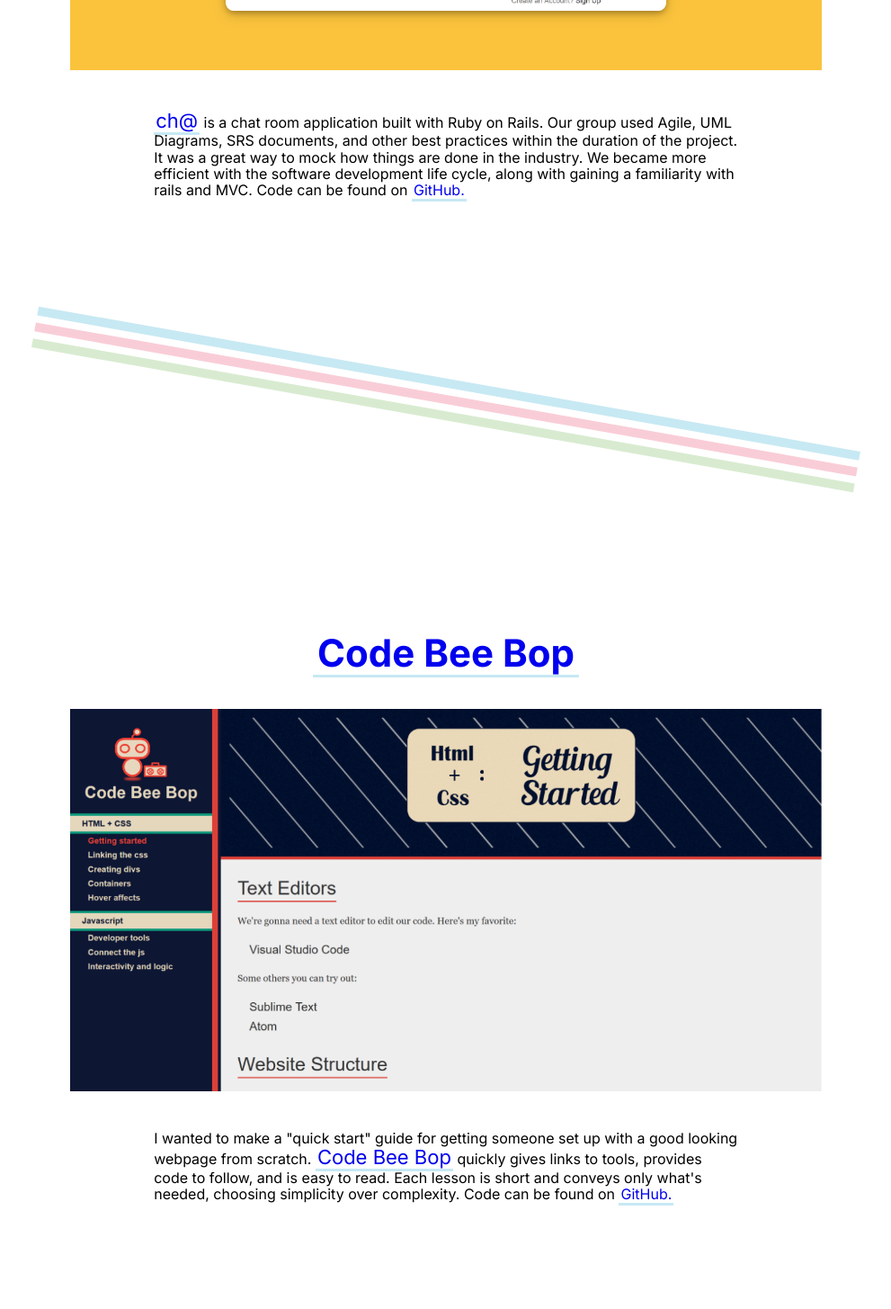
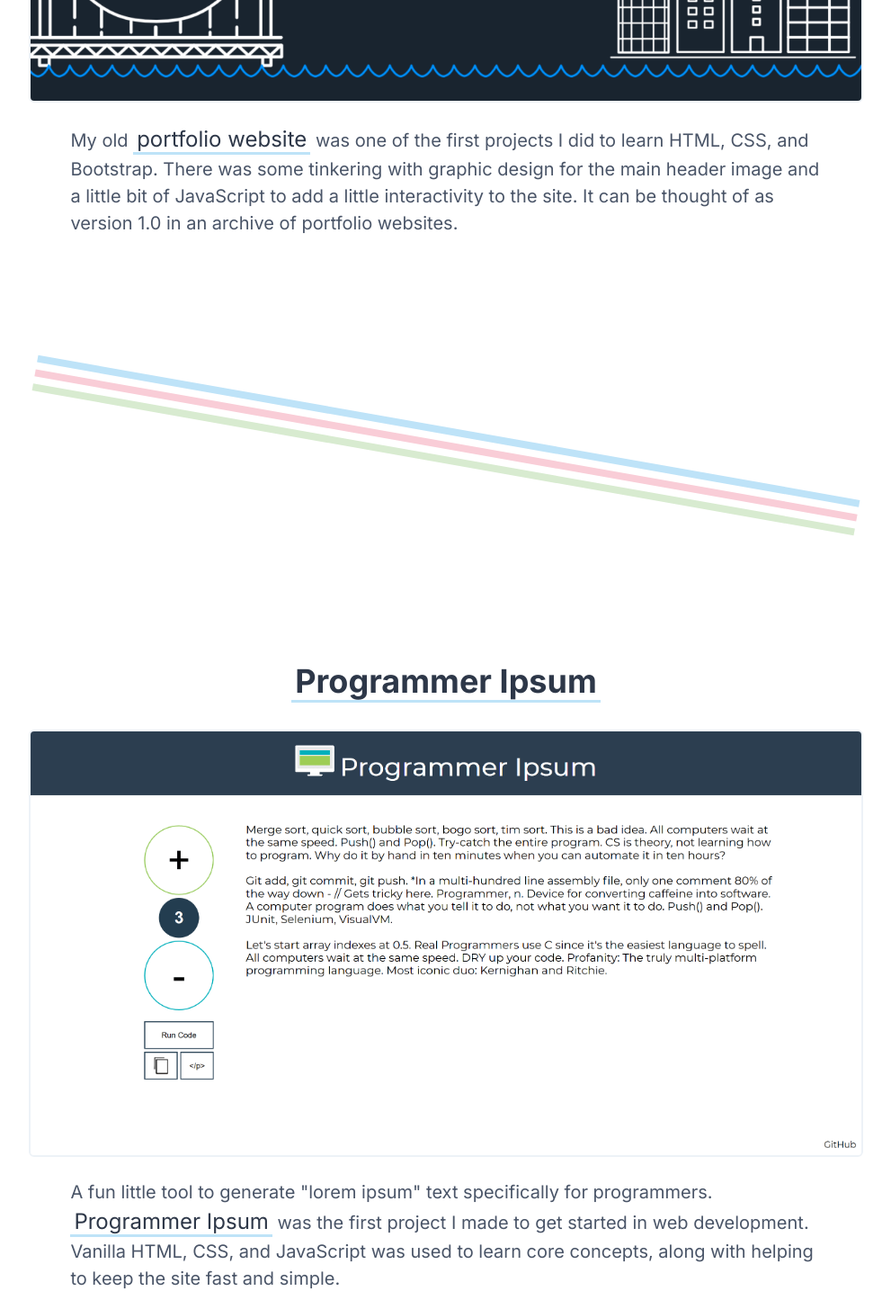
Before and after one commit to Josh961/Personal-Website, an Angular app: page /projects in a window 1280 px wide. Shown: the part 580-2035 px from the top of the page at 90% size, without its empty margins (144-1135 px from the left). Built offline with nearby package versions, Linux system fonts and the light colour scheme.

Commit message:
Rewrite projects component to use BEM and update styling

```diff
--- a/src/app/modules/projects/component/projects.component.html
+++ b/src/app/modules/projects/component/projects.component.html
@@ -1,99 +1,38 @@
 <app-navigation></app-navigation>
-
 <div class="container">
-  <!-- ch@ -->
   <div class="project-item">
-    <h2 class="header">
-      <a href="https://mighty-coast-82167.herokuapp.com/" target="_blank">ch@</a>
-    </h2>
-    <a href="https://mighty-coast-82167.herokuapp.com/" target="_blank">
-      <img class="image" src="assets/images/chat.png" alt="ch@">
+    <a href="https://josh961.github.io/Personal-Website/" target="_blank">
+      <h2 class="project-item__link project-item__link--large">Old Portfolio Website</h2>
     </a>
-    <div class="info">
-      <p>
-        <a class="link -large" href="https://mighty-coast-82167.herokuapp.com/" target="_blank">ch@</a>
-        is a chat room application built with Ruby on Rails. Our group used Agile, UML Diagrams,
-        SRS documents, and other best practices within the duration of the project. It was a great way
-        to mock how things are done in the industry. We became more efficient with the software development
-        life cycle, along with gaining a familiarity with rails and MVC. Code can be found on
-        <a class="link" href="https://github.com/Josh961/chat" target="_blank">GitHub.</a>
-      </p>
-    </div>
-  </div>
-  <div class="separator">
-    <hr class="line -blue">
-    <hr class="line -pink">
-    <hr class="line -green">
-  </div>
-  <!-- Code Bee Bop -->
-  <div class="project-item" data-aos="fade-up" data-aos-once="true">
-    <h2 class="header">
-      <a href="https://josh961.github.io/CodeBeeBop/" target="_blank">Code Bee Bop</a>
-    </h2>
-    <a href="https://josh961.github.io/CodeBeeBop/" target="_blank">
-      <img class="image" src="assets/images/codebeebop.png" alt="Code Bee Bop">
+    <a href="https://josh961.github.io/Personal-Website/" target="_blank">
+      <img class="project-item__image" src="assets/images/portfolio-old.png" alt="Old Portfolio Website">
     </a>
-    <div class="info">
-      <p>
-        I wanted to make a "quick start" guide for getting someone set up with a good looking webpage
-        from scratch. <a class="link -large" href="https://josh961.github.io/CodeBeeBop/" target="_blank">Code Bee
-          Bop</a> quickly gives links to tools, provides code to follow, and is easy to read.
-        Each lesson is short and conveys only what's needed, choosing simplicity over complexity. Code can be found on
-        <a class="link" href="https://github.com/Josh961/CodeBeeBop" target="_blank">GitHub.</a>
-      </p>
-    </div>
-  </div>
-  <div class="separator -flipped">
-    <hr class="line -blue">
-    <hr class="line -pink">
-    <hr class="line -green">
-  </div>
-  <!-- Old Portfolio Website -->
-  <div class="project-item" data-aos="fade-up" data-aos-once="true">
-    <h2 class="header">
-      <a href="http://joshz.me/" target="_blank">Old Portfolio Website</a>
-    </h2>
-    <a href="http://joshz.me/" target="_blank">
-      <img class="image" src="assets/images/portfolio-old.png" alt="Old Portfolio Website">
-    </a>
-    <div class="info">
-      <p>
-        My old <a class="link -large" href="http://joshz.me/" target="_blank">portfolio website</a>
+    <p class="project-item__info">
+      My old <a class="project-item__link" href="http://joshz.me/" target="_blank">portfolio website</a>
       was one of the first projects I did to learn HTML, CSS, and Bootstrap. There was some tinkering
       with graphic design for the main header image and a little bit of JavaScript to add a little
       interactivity to the site. It can be thought of as version 1.0 in an archive of portfolio websites.
     </p>
   </div>
+  <div class="separator">
+    <hr class="separator__line separator__line--blue">
+    <hr class="separator__line separator__line--pink">
+    <hr class="separator__line separator__line--green">
   </div>
-  <div class="separator">
-    <hr class="line -blue">
-    <hr class="line -pink">
-    <hr class="line -green">
-  </div>
-  <!-- Programmer Ipsum -->
   <div class="project-item" data-aos="fade-up" data-aos-once="true">
-    <h2 class="header">
-      <a href="https://josh961.github.io/Programmer-Ipsum/" target="_blank">Programmer Ipsum</a>
-    </h2>
     <a href="https://josh961.github.io/Programmer-Ipsum/" target="_blank">
-      <img class="image" src="assets/images/programmer-ipsum.png" alt="Programmer Ipsum">
+      <h2 class="project-item__link project-item__link--large">Programmer Ipsum</h2>
     </a>
-    <div class="info">
-      <p>
+    <a href="https://josh961.github.io/Programmer-Ipsum/" target="_blank">
+      <img class="project-item__image" src="assets/images/programmer-ipsum.png" alt="Programmer Ipsum">
+    </a>
+    <p class="project-item__info">
       A fun little tool to generate "lorem ipsum" text specifically for programmers.
-        <a class="link -large" href="https://josh961.github.io/Programmer-Ipsum/" target="_blank">Programmer Ipsum</a>
+      <a class="project-item__link" href="https://josh961.github.io/Programmer-Ipsum/" target="_blank">Programmer Ipsum</a>
       was the first project I made to get started in web development.
       Vanilla HTML, CSS, and JavaScript was used to learn core concepts, along with helping to keep the site
       fast and simple.
     </p>
   </div>
 </div>
-</div>
-
 <app-footer></app-footer>
-
-<script src="assets/https://unpkg.com/aos@next/dist/aos.js"></script>
-<script>
-  AOS.init();
-</script>
-<script src="assets/scripts/main.js"></script>
--- a/src/app/modules/projects/component/projects.component.scss
+++ b/src/app/modules/projects/component/projects.component.scss
@@ -1,86 +1,75 @@
 @import "abstracts/mixins";
 @import "abstracts/variables";
 
-/* ========================================================
-   Project Item
-   ======================================================== */
+.project-item {
+  display: flex;
+  flex-direction: column;
+  align-items: center;
 
-.project-item {
-  width: 100%;
-  margin: 0 auto;
-  text-align: center;
-
-  > .header {
-    display: inline-block;
-    padding: 0 5px;
-    font-size: 42px;
-    border-bottom: 3px solid $blue;
-
-    &:hover {
-      background: $blue;
-    }
-  }
-
-  .image {
-    display: inline-block;
+  &__image {
     height: auto;
-    width: 90%;
+    width: 100%;
     transition: opacity 300ms ease;
+    border: 2px solid $grey-200;
+    border-radius: 6px;
 
     &:hover {
       opacity: 0.7;
     }
   }
 
-  > .info {
-    width: 85%;
-    margin: 40px auto;
-    text-align: left;
-
-    @include for-tablet-landscape-up() {
-      width: 70%;
-    }
+  &__info {
+    width: 90%;
+    color: $grey-700;
+    font-size: $text-xl;
+    line-height: 1.5;
   }
 
-  .link {
-    padding: 0 2px;
-    border-bottom: 3px solid $blue;
+  &__link {
+    padding: 0 $sm-1;
+    color: $grey-800;
+    font-size: $text-2xl;
+    border-bottom: 3px solid $blue-200;
 
-    &.-large {
-      font-size: 22px;
+    &:hover {
+      background: $blue-200;
     }
 
-    &:hover {
-      background: $blue;
+    &--large {
+      font-size: $text-3xl;
+
+      @include for-tablet-portrait-up() {
+        font-size: $text-4xl;
+      }
     }
   }
 }
 
-/* ========================================================
-     Project Separator
-     ======================================================== */
-
 .separator {
-  margin: 200px 0;
+  margin: $lg-1 0;
   transform: rotate(10deg);
 
-  &.-flipped {
+  @include for-tablet-portrait-up() {
+    margin: $lg-3 0;
+  }
+
+  &--flipped {
     transform: rotate(-10deg);
   }
 
-  > .line {
-    border: 5px solid;
+  &__line {
+    border: 4px solid;
 
-    &.-blue {
-      color: $blue;
+    &--blue {
+      color: $blue-200;
     }
 
-    &.-pink {
-      color: $pink;
+    &--pink {
+      color: $pink-200;
     }
 
-    &.-green {
-      color: $green;
+    &--green {
+      color: $green-200;
     }
   }
 }
```
Lines whose indentation alone changed are shown as unchanged.
